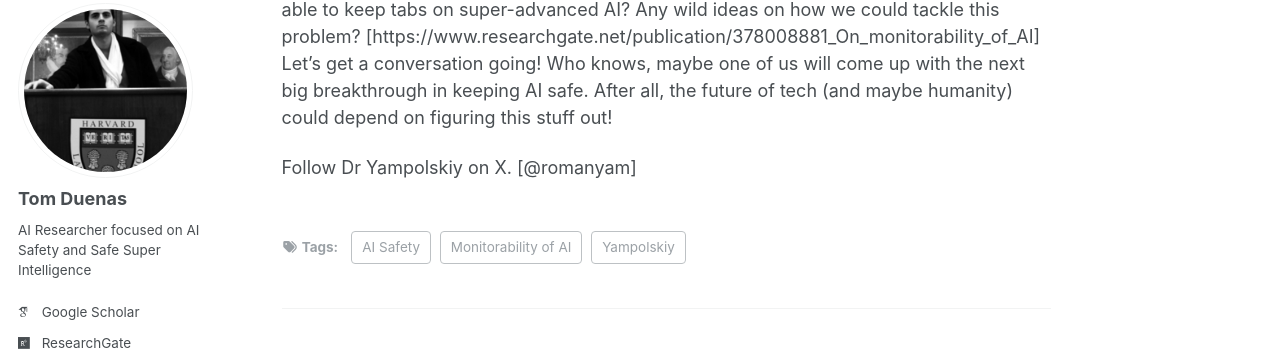
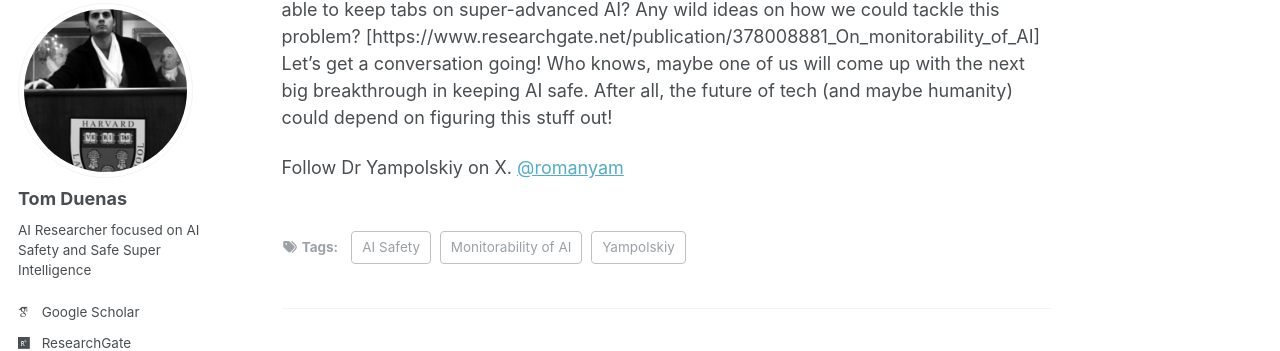
Before and after one commit to TomDuenas/tomduenas.github.io, a Jekyll site: the page built from _posts/2024-08-23-keeping-an-eye-on-superintelligent-ai.md, in a window 1280 px wide and 900 px high, scrolled down 746 px. Shown: the part 103-454 px from the top of the window. Built offline with Jekyll 4.4.1, drawn with Linux system fonts in a browser that asks for light colours; some web fonts are replaced; part of the change alters nothing that is shown.

```diff
--- a/_posts/2024-08-23-keeping-an-eye-on-superintelligent-ai.md
+++ b/_posts/2024-08-23-keeping-an-eye-on-superintelligent-ai.md
@@ -21,4 +21,4 @@ So, I've got a challenge for you: Give Yampolskiy's paper a read and let's chat
 [https://www.researchgate.net/publication/378008881_On_monitorability_of_AI]
 Let's get a conversation going! Who knows, maybe one of us will come up with the next big breakthrough in keeping AI safe. After all, the future of tech (and maybe humanity) could depend on figuring this stuff out!
 
-Follow Dr Yampolskiy on X. [@romanyam]
+Follow Dr Yampolskiy on X. [@romanyam](https://x.com/romanyam)
```
